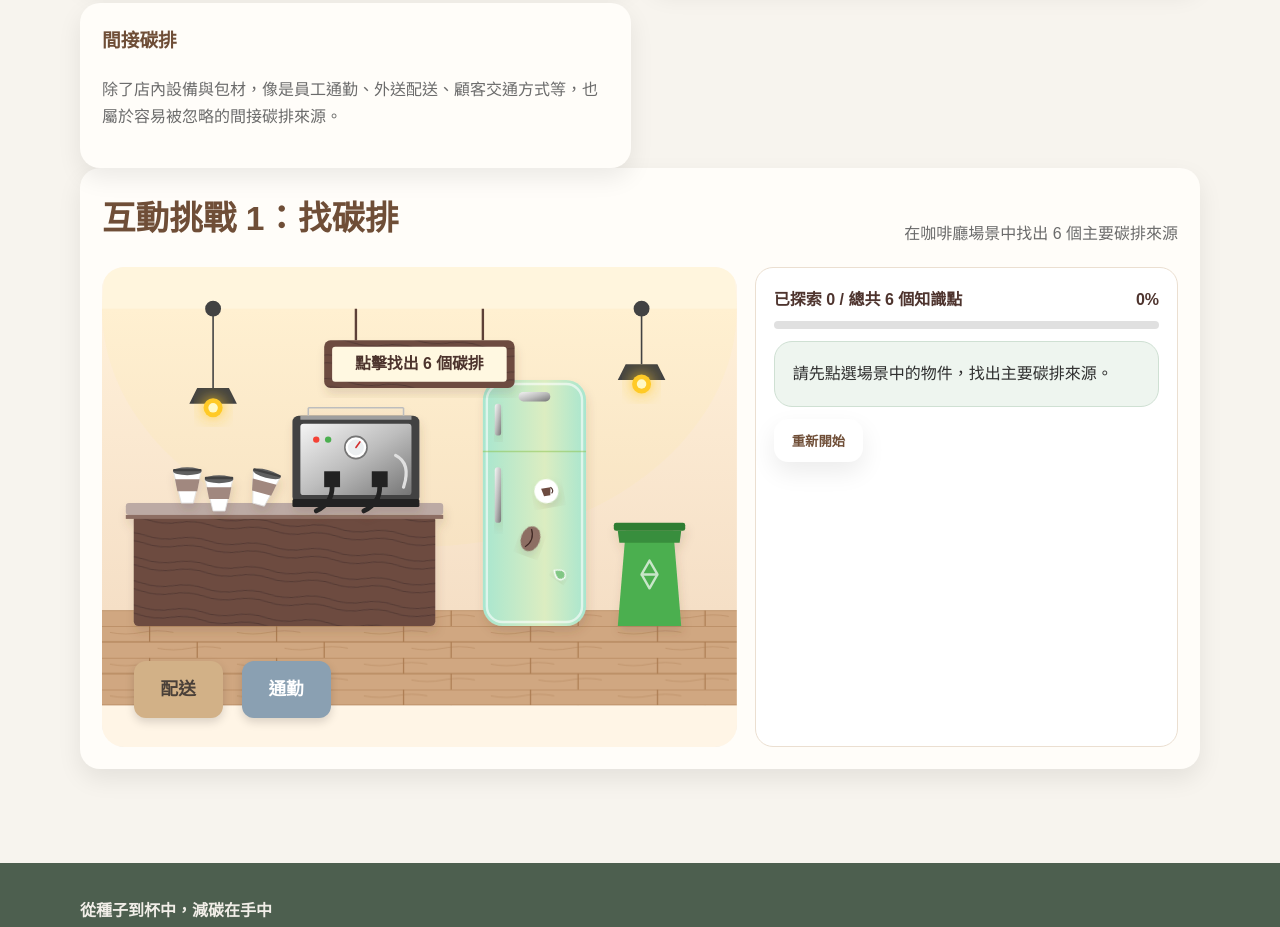
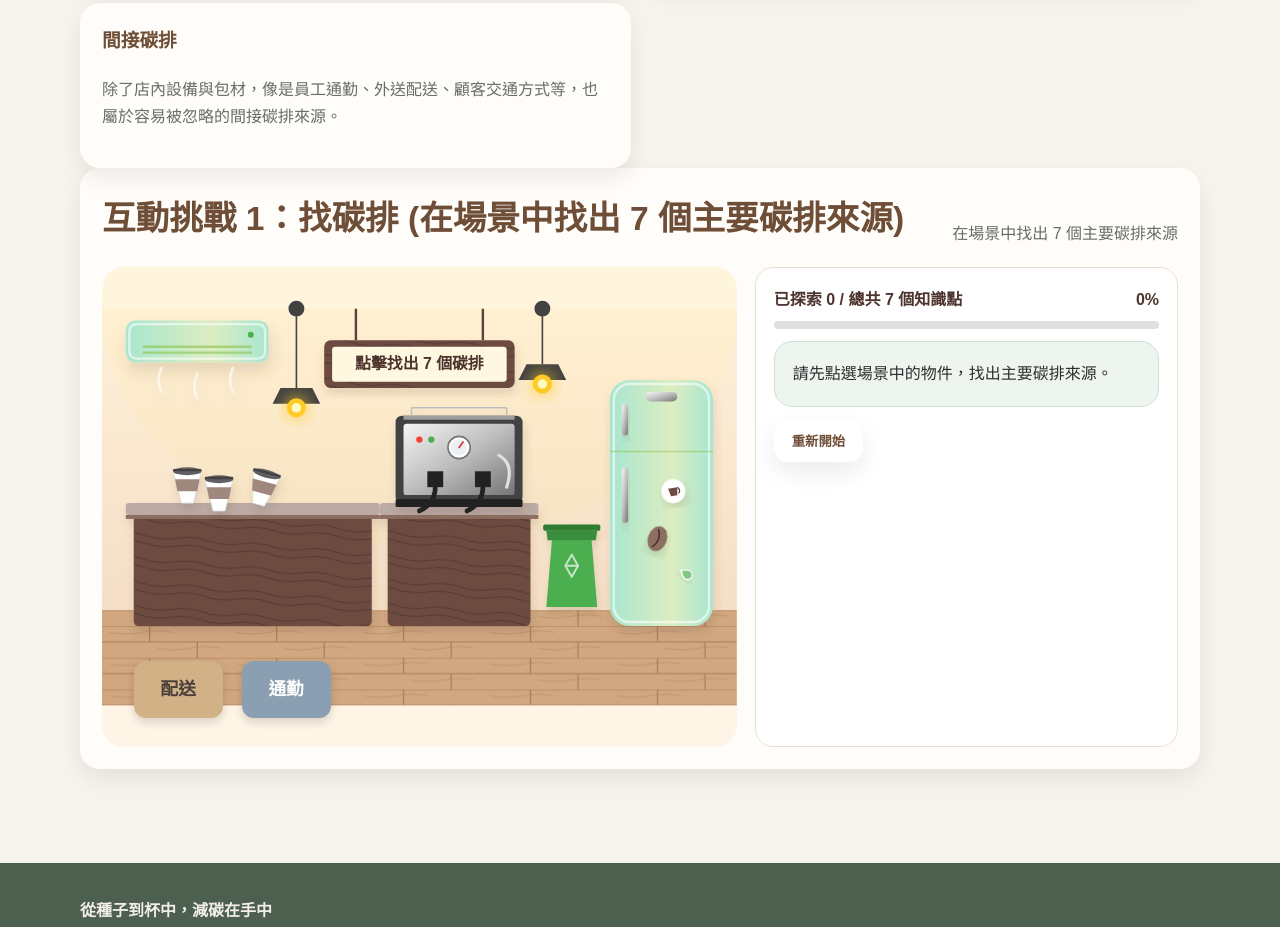
Before and after one commit to LKaway96/edup260423_2, a plain HTML site: page carbon-elements.html in a window 1280 px wide. Shown: the part 538-1465 px from the top of the page. Drawn offline with Linux system fonts and the light colour scheme.

Commit message:
Update interactive challenge to find 7 carbon sources

```diff
--- a/carbon-elements.html
+++ b/carbon-elements.html
@@ -54,8 +54,8 @@
 
     <div class="card reveal">
       <div class="section-title">
-        <h2>互動挑戰 1：找碳排</h2>
-        <p>在咖啡廳場景中找出 6 個主要碳排來源</p>
+        <h2>互動挑戰 1：找碳排 (在場景中找出 7 個主要碳排來源)</h2>
+        <p>在場景中找出 7 個主要碳排來源</p>
       </div>
 
       <div class="game-panel">
@@ -107,10 +107,35 @@
             <rect x="0" y="380" width="800" height="120" fill="url(#woodFloorGame)"/>
             <ellipse cx="400" cy="0" rx="400" ry="300" fill="#ffeb3b" opacity="0.05" pointer-events="none"/>
 
+            <!-- 吧台與獨立工作台佈局 (去擁擠化) -->
             <g filter="url(#shadowGame)">
-              <rect x="40" y="260" width="380" height="140" rx="6" fill="url(#counterWoodGame)"/>
-              <rect x="30" y="245" width="400" height="15" rx="4" fill="#bcaaa4"/>
-              <rect x="30" y="260" width="400" height="5" fill="#8d6e63"/>
+              <!-- 左側主吧台 -->
+              <rect x="40" y="260" width="300" height="140" rx="6" fill="url(#counterWoodGame)"/>
+              <rect x="30" y="245" width="320" height="15" rx="4" fill="#bcaaa4"/>
+              <rect x="30" y="260" width="320" height="5" fill="#8d6e63"/>
+
+              <!-- 右側咖啡機專屬小桌 -->
+              <rect x="360" y="260" width="180" height="140" rx="6" fill="url(#counterWoodGame)"/>
+              <rect x="350" y="245" width="200" height="15" rx="4" fill="#bcaaa4"/>
+              <rect x="350" y="260" width="200" height="5" fill="#8d6e63"/>
+            </g>
+
+            <!-- 冷氣機 (新增的碳排知識點) -->
+            <!-- BUG 修復：移至天花板最左側避開招牌，放大 1.5 倍符合真實電器比例 -->
+            <g transform="translate(30, 15) scale(1.5)" filter="url(#shadowGame)">
+              <!-- 冰箱同款薄荷綠外殼 -->
+              <rect x="0" y="0" width="120" height="35" rx="8" fill="url(#fridgeGradGame)"/>
+              <!-- 3D 邊緣反光 -->
+              <rect x="3" y="3" width="114" height="29" rx="6" fill="none" stroke="#ffffff" stroke-width="2" opacity="0.6"/>
+              <!-- 極簡出風口線條 -->
+              <line x1="15" y1="22" x2="105" y2="22" stroke="#8bc34a" stroke-width="2" stroke-linecap="round" opacity="0.6"/>
+              <line x1="15" y1="27" x2="105" y2="27" stroke="#8bc34a" stroke-width="2" stroke-linecap="round" opacity="0.6"/>
+              <!-- 圓形小指示燈 (綠色) -->
+              <circle cx="105" cy="12" r="2.5" fill="#4caf50"/>
+              <!-- 氣流裝飾 -->
+              <path d="M 30,40 Q 25,50 30,60" fill="none" stroke="#ffffff" stroke-width="2" stroke-linecap="round" opacity="0.6"/>
+              <path d="M 60,45 Q 55,55 60,65" fill="none" stroke="#ffffff" stroke-width="2" stroke-linecap="round" opacity="0.6"/>
+              <path d="M 90,40 Q 85,50 90,60" fill="none" stroke="#ffffff" stroke-width="2" stroke-linecap="round" opacity="0.6"/>
             </g>
 
             <g transform="translate(100, 245)" filter="url(#shadowGame)">
@@ -132,7 +157,8 @@
               </g>
             </g>
 
-            <g transform="translate(240, 135)" filter="url(#shadowGame)">
+            <!-- 專業義式咖啡機 -->
+            <g transform="translate(370, 135)" filter="url(#shadowGame)">
               <rect x="0" y="0" width="160" height="110" rx="8" fill="#424242"/>
               <rect x="10" y="10" width="140" height="90" rx="4" fill="url(#metalGradGame)"/>
               <rect x="10" y="0" width="140" height="5" fill="#9e9e9e"/>
@@ -152,7 +178,8 @@
               <rect x="0" y="105" width="160" height="10" rx="2" fill="#212121"/>
             </g>
 
-            <g transform="translate(480, 90)" filter="url(#shadowGame)">
+            <!-- 復古冰箱 (移至場景最右側) -->
+            <g transform="translate(640, 90)" filter="url(#shadowGame)">
               <rect x="0" y="0" width="130" height="310" rx="25" fill="url(#fridgeGradGame)"/>
               <rect x="5" y="5" width="120" height="300" rx="20" fill="none" stroke="#ffffff" stroke-width="3" opacity="0.6"/>
               <line x1="0" y1="90" x2="130" y2="90" stroke="#8bc34a" stroke-width="2" opacity="0.5"/>
@@ -173,7 +200,8 @@
               </g>
             </g>
 
-            <g transform="translate(650, 280)" filter="url(#shadowGame)">
+            <!-- 垃圾分類箱 (縮小並移至咖啡機與冰箱之間) -->
+            <g transform="translate(560, 280) scale(0.8)" filter="url(#shadowGame)">
               <path d="M10,0 L70,0 L80,120 L0,120 Z" fill="#4caf50"/>
               <path d="M0,0 L80,0 L78,15 L2,15 Z" fill="#388e3c"/>
               <rect x="-5" y="-10" width="90" height="10" rx="3" fill="#2e7d32"/>
@@ -190,11 +218,12 @@
                 <rect x="-120" y="40" width="240" height="60" rx="8" fill="url(#counterWoodGame)"/>
                 <rect x="-110" y="48" width="220" height="44" rx="4" fill="#fff8e1"/>
                 <!-- 特製互動指引文字 -->
-                <text x="0" y="76" font-family="sans-serif" font-size="20" font-weight="bold" fill="#4e342e" text-anchor="middle">點擊找出 6 個碳排</text>
+                <text x="0" y="76" font-family="sans-serif" font-size="20" font-weight="bold" fill="#4e342e" text-anchor="middle">點擊找出 7 個碳排</text>
               </g>
             </g>
 
-            <g transform="translate(140, 0)">
+            <!-- 左吊燈 (移至招牌左側) -->
+            <g transform="translate(245, 0)">
               <line x1="0" y1="0" x2="0" y2="100" stroke="#424242" stroke-width="2"/>
               <circle cx="0" cy="0" r="10" fill="#424242"/>
               <path d="M-20,100 L20,100 L30,120 L-30,120 Z" fill="#424242"/>
@@ -202,7 +231,8 @@
               <circle cx="0" cy="125" r="6" fill="#fff9c4"/>
             </g>
 
-            <g transform="translate(680, 0)">
+            <!-- 右吊燈 (移至招牌右側) -->
+            <g transform="translate(555, 0)">
               <line x1="0" y1="0" x2="0" y2="70" stroke="#424242" stroke-width="2"/>
               <circle cx="0" cy="0" r="10" fill="#424242"/>
               <path d="M-20,70 L20,70 L30,90 L-30,90 Z" fill="#424242"/>
@@ -212,10 +242,14 @@
           </svg>
 
           <!-- 互動點擊區塊 (精準覆蓋在 SVG 上的隱形 hitbox 與實體按鈕，保留 JS 互動功能) -->
-          <div class="game-item" data-id="machine" style="position: absolute; left: 30%; top: 27%; width: 20%; height: 26%; border-radius: 12px; z-index: 10;"></div>
-          <div class="game-item" data-id="fridge" style="position: absolute; left: 60%; top: 18%; width: 17%; height: 62%; border-radius: 20px; z-index: 10;"></div>
-          <div class="game-item" data-id="cups" style="position: absolute; left: 10%; top: 40%; width: 18%; height: 14%; border-radius: 8px; z-index: 10;"></div>
-          <div class="game-item" data-id="light" style="position: absolute; left: 13%; top: 15%; width: 10%; height: 15%; border-radius: 50%; z-index: 10;"></div>
+          <div class="game-item" data-id="machine" style="position: absolute; left: 46.25%; top: 27%; width: 20%; height: 22%; border-radius: 12px; z-index: 10; cursor: pointer;"></div>
+          <!-- BUG 修復：將 y 軸向下調整至 19.5%，扣除陰影偏移，完美對齊冰箱圖示 -->
+          <div class="game-item" data-id="fridge" style="position: absolute; left: 80%; top: 19.5%; width: 16.25%; height: 60.5%; border-radius: 20px; z-index: 10; cursor: pointer;"></div>
+          <div class="game-item" data-id="cups" style="position: absolute; left: 11%; top: 40%; width: 14%; height: 10%; border-radius: 8px; z-index: 10; cursor: pointer;"></div>
+          <div class="game-item" data-id="light" style="position: absolute; left: 28%; top: 18%; width: 5%; height: 10%; border-radius: 50%; z-index: 10; cursor: pointer;"></div>
+          <div class="game-item" data-id="light" style="position: absolute; left: 66.8%; top: 12%; width: 5%; height: 10%; border-radius: 50%; z-index: 10; cursor: pointer;"></div>
+          <!-- 視覺反饋 BUG 修復：重新計算高亮框尺寸，使其完美包圍 1.5 倍冷氣機與下方氣流，並預留呼吸邊距 -->
+          <div class="game-item" data-id="ac" style="position: absolute; left: 3.5%; top: 10%; width: 23.5%; height: 13%; border-radius: 14px; z-index: 10; cursor: pointer;"></div>
 
           <!-- 保留給間接碳排的兩個具象化小方塊 -->
           <div class="game-item" data-id="delivery" style="position: absolute; left: 5%; bottom: 6%; width: 14%; height: 12%; background: #d2b187; border-radius: 12px; display: grid; place-items: center; color: #4a4039; font-weight: 700; z-index: 10; box-shadow: 0 4px 10px rgba(0,0,0,0.15); font-size: 1.1rem; cursor: pointer;">配送</div>
@@ -225,7 +259,7 @@
         <div class="info-box" id="findInfoBox">
           <!-- 2. 進度條顯示邏輯：具體的進度文字與視覺增長條 -->
           <div style="display: flex; justify-content: space-between; font-weight: bold; margin-bottom: 8px; color: #4e342e;">
-            <span>已探索 <span id="foundCount">0</span> / 總共 6 個知識點</span>
+            <span>已探索 <span id="foundCount">0</span> / 總共 7 個知識點</span>
             <span id="findProgressText">0%</span>
           </div>
           <div style="width: 100%; height: 8px; background-color: #e0e0e0; border-radius: 4px; overflow: hidden; margin-bottom: 12px;">
```
